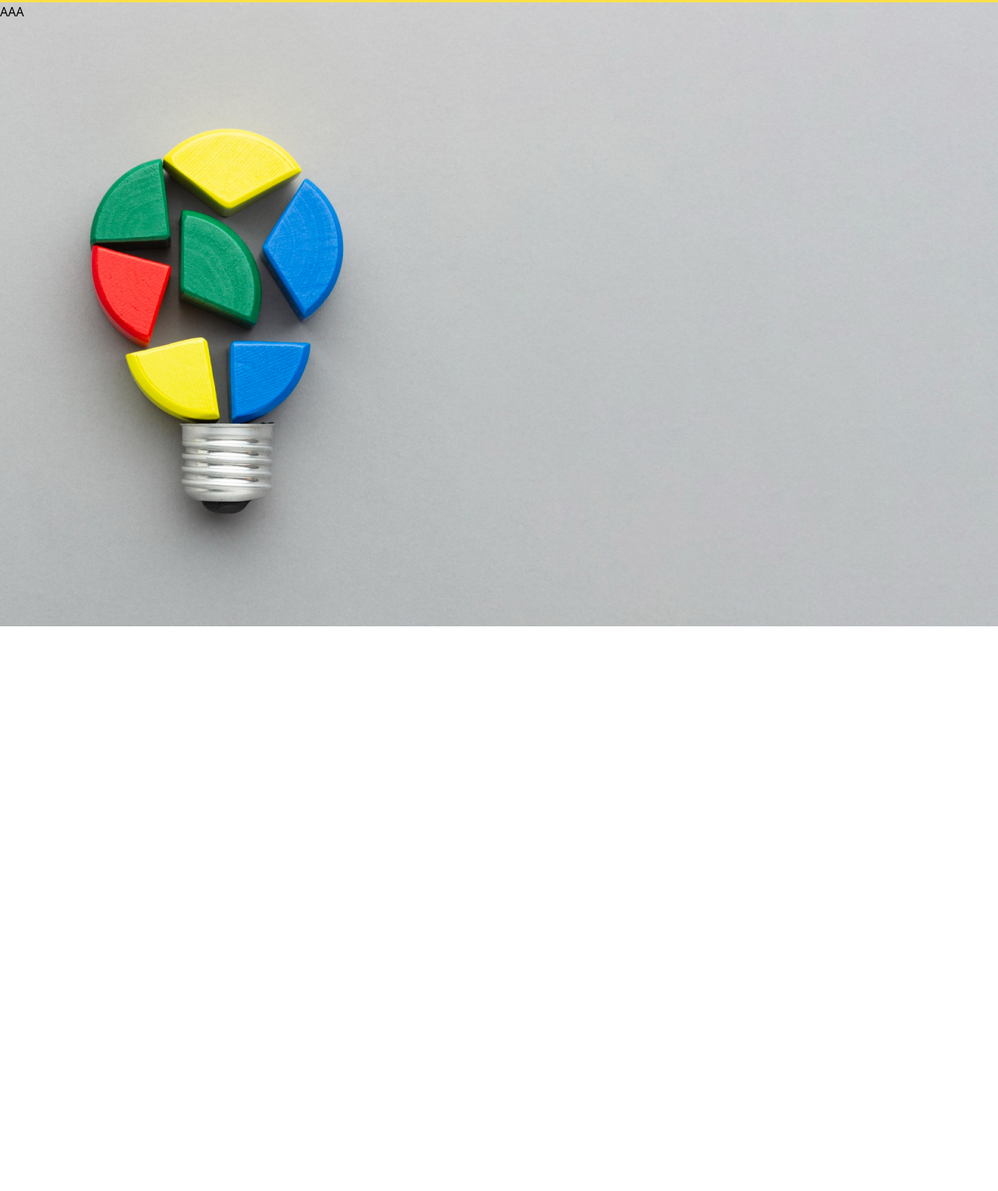
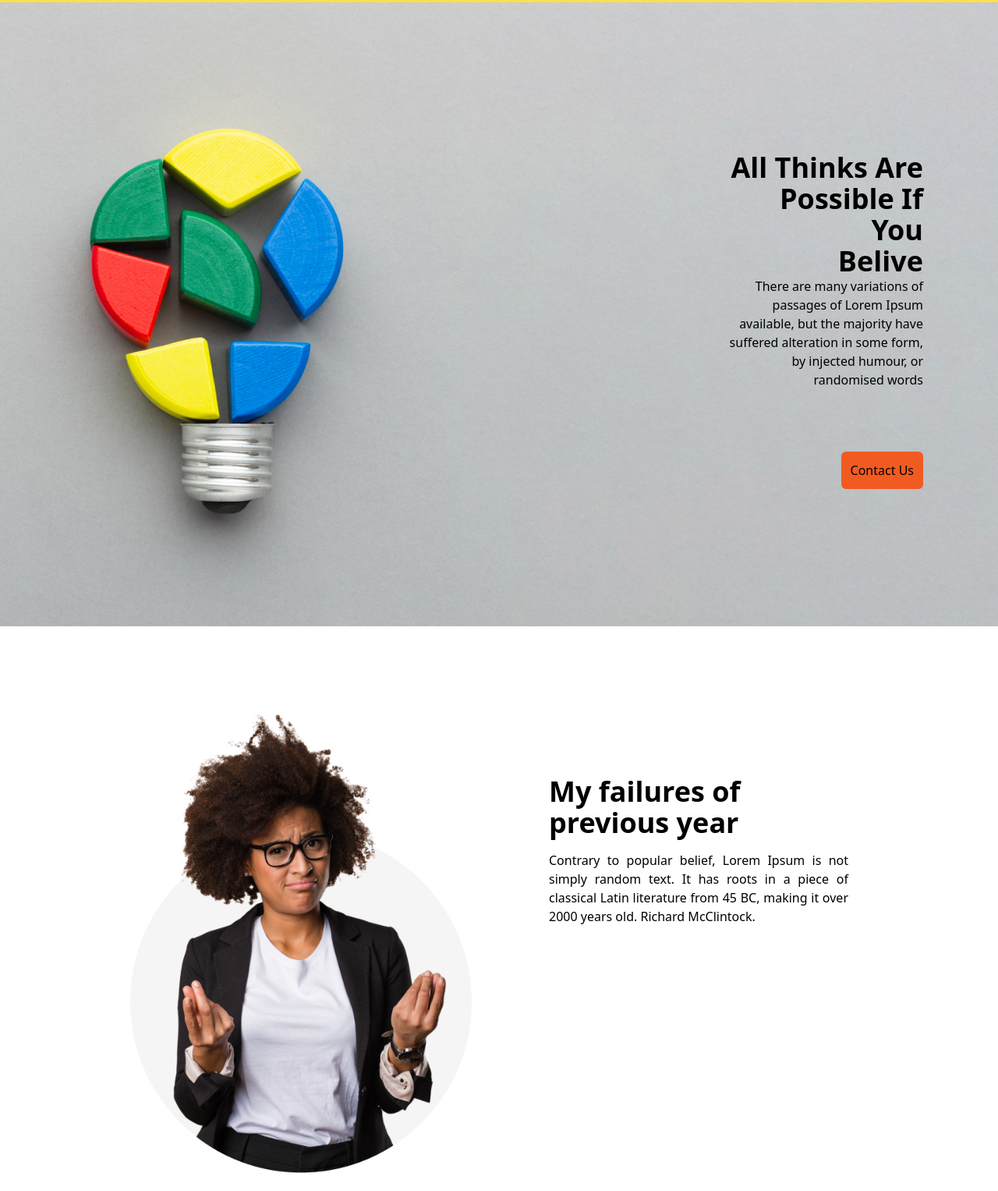
Before and after one commit to pally0091/new-year-new-me, a plain HTML site: page frame2.html in a window 1280 px wide. Shown: the part 63-1590 px from the top of the page at 78% size. Before the commit the page ends 866 px from the top, so only its background shows below. Drawn offline with nearby package versions, Linux system fonts and the light colour scheme.

Commit message:
main part complete

```diff
--- a/frame2.html
+++ b/frame2.html
@@ -20,8 +20,28 @@
             href="/frame3.html">Frame 3</a>
     </navbar>
     <!-- Banner -->
-    <div id="banner2" class="h-[800px]">
-        <h1>AAA</h1>
+    <div id="banner2" class="h-[800px] justify-end flex">
+        <div class="w-1/4 py-48 px-8 mx-16 h-[800px]">
+            <h1 class="text-right text-4xl font-bold">All Thinks Are <br> Possible If You <br> Belive</h1>
+            <p class="text-right">There are many variations of passages of Lorem Ipsum available, but the majority have suffered
+                alteration in some form,
+                by injected humour, or randomised words</p>
+            <div class="text-right">
+                <button class="bg-[#F15B22] p-3 rounded-md mt-20 ">Contact Us</button>
+            </div>
+        </div>
+    </div>
+    <!-- MainPart -->
+    <div class="flex justify-evenly w-[80%] mx-auto align-middle">
+        <div class="w-1/2 p-5 my-20">
+            <img src="/images/person.png" alt="">
+        </div>
+        <div class="w-1/2 p-16 my-32">
+            <h1 class="text-4xl font-bold">My failures of previous year</h1>
+            <p class="mt-4 text-justify">Contrary to popular belief, Lorem Ipsum is not simply random text. It has roots in
+                a piece of classical Latin literature
+                from 45 BC, making it over 2000 years old. Richard McClintock.</p>
+        </div>
     </div>
 </body>
 
```
Also changed, not shown: frame3.html (+22 -2 lines), index.html (+20 -2 lines).
